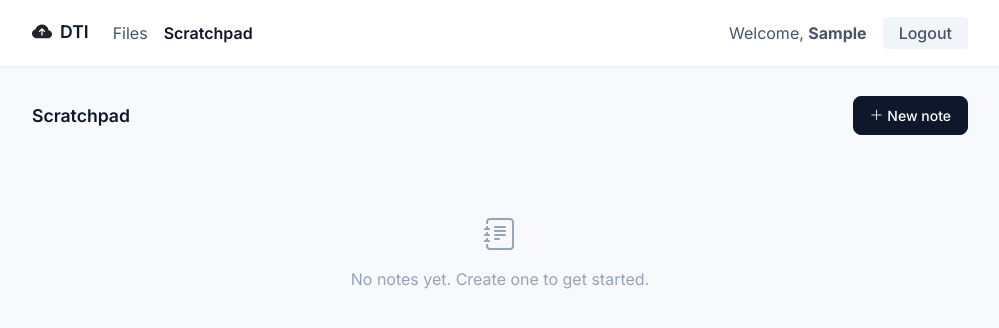
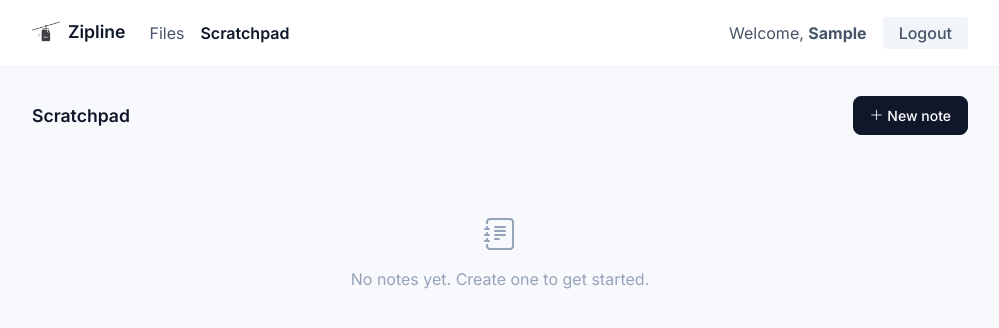
Before and after one commit to Tahsin2155/zipline, a Flask app: page /notes in a window 1280 px wide. Shown: the top 328 px of the page, without its empty margins (140-1139 px from the left). Run offline with Flask 3, Linux system fonts and the light colour scheme; the visitor is signed in with stand-in values (Sample User, id 1); data that the repository does not hold is empty.

Commit message:
Renamed to Zipline Add application icons and manifest for PWA support
- Added icon-192.png and icon-512.png to the static image directory.
- Created a manifest.json file to define the web application settings, including name, short name, start URL, display mode, and icons.

```diff
--- a/app/templates/auth/login.html
+++ b/app/templates/auth/login.html
@@ -1,11 +1,11 @@
 {% extends "base.html" %}
-{% block title %}Login - DTI{% endblock %}
+{% block title %}Login - Zipline{% endblock %}
 {% block content %}
 <div class="login-container">
     <div class="card">
         <div class="card-body p-4 p-sm-5">
             <div class="text-center mb-4">
-                <i class="bi bi-cloud-arrow-up-fill fs-1 text-dark mb-2 d-block"></i>
+                <img src="{{ url_for('static', filename='img/icon-192.png') }}" alt="Zipline" width="64" height="64" class="mb-2">
                 <h3 class="card-title fw-bold" style="color: #0f172a;">Welcome back</h3>
                 <p class="text-muted small">Sign in to access your files</p>
             </div>
--- a/app/templates/base.html
+++ b/app/templates/base.html
@@ -3,7 +3,12 @@
 <head>
     <meta charset="UTF-8">
     <meta name="viewport" content="width=device-width, initial-scale=1.0">
-    <title>{% block title %}Dhinka Chika{% endblock %}</title>
+    <title>{% block title %}Zipline{% endblock %}</title>
+    <link rel="icon" href="{{ url_for('static', filename='img/favicon.ico') }}" sizes="any">
+    <link rel="icon" type="image/png" sizes="16x16" href="{{ url_for('static', filename='img/favicon-16x16.png') }}">
+    <link rel="icon" type="image/png" sizes="32x32" href="{{ url_for('static', filename='img/favicon-32x32.png') }}">
+    <link rel="apple-touch-icon" sizes="180x180" href="{{ url_for('static', filename='img/apple-touch-icon.png') }}">
+    <link rel="manifest" href="{{ url_for('static', filename='manifest.json') }}">
     <link href="https://fonts.googleapis.com/css2?family=Inter:wght@400;500;600;700&display=swap" rel="stylesheet">
     <link href="https://cdn.jsdelivr.net/npm/bootstrap@5.3.0/dist/css/bootstrap.min.css" rel="stylesheet">
     <link rel="stylesheet" href="https://cdn.jsdelivr.net/npm/bootstrap-icons@1.11.1/font/bootstrap-icons.css">
@@ -15,7 +20,7 @@
     <nav class="navbar navbar-expand-lg navbar-light">
         <div class="container">
             <a class="navbar-brand" href="{{ url_for('files.dashboard') }}">
-                <i class="bi bi-cloud-arrow-up-fill me-2 fs-5 align-middle text-dark"></i>DTI
+                <img src="{{ url_for('static', filename='img/icon-192.png') }}" alt="" width="28" height="28" class="me-2 align-middle">Zipline
             </a>
             <button class="navbar-toggler border-0" type="button" data-bs-toggle="collapse" data-bs-target="#navbarNav">
                 <span class="navbar-toggler-icon"></span>
--- a/app/templates/files/dashboard.html
+++ b/app/templates/files/dashboard.html
@@ -1,6 +1,6 @@
 {% extends "base.html" %}
 
-{% block title %}Dashboard - DTI{% endblock %}
+{% block title %}Dashboard - Zipline{% endblock %}
 
 {% block content %}
 <div class="row g-4 my-2">
--- a/app/templates/notes/note_editor.html
+++ b/app/templates/notes/note_editor.html
@@ -1,6 +1,6 @@
 {% extends "base.html" %}
 
-{% block title %}{{ note.title }} - Scratchpad - DTI{% endblock %}
+{% block title %}{{ note.title }} - Scratchpad - Zipline{% endblock %}
 
 {% block extra_css %}
 <style>
--- a/app/templates/notes/notes.html
+++ b/app/templates/notes/notes.html
@@ -1,6 +1,6 @@
 {% extends "base.html" %}
 
-{% block title %}Scratchpad - DTI{% endblock %}
+{% block title %}Scratchpad - Zipline{% endblock %}
 
 {% block extra_css %}
 <style>
@@ -90,7 +90,7 @@
 {% if notes %}
 <div class="notes-grid">
     {% for note in notes %}
-    <div class="note-card" data-note-id="{{ note.id }}" onclick="if (!event.target.closest('.dropdown')) window.location.href='{{ url_for('notes.view', id=note.id) }}';">
+    <div class="note-card" data-note-id="{{ note.id }}" data-note-url="{{ url_for('notes.view', id=note.id) }}">
         <div class="note-card-header">
             <span class="note-title">{{ note.title }}</span>
             <div class="dropdown">
@@ -144,6 +144,14 @@
 {% block extra_js %}
 <script>
     const csrfToken = '{{ csrf_token() }}';
+
+    document.querySelectorAll('.note-card').forEach(noteCard => {
+        noteCard.addEventListener('click', (event) => {
+            if (!event.target.closest('.dropdown')) {
+                window.location.href = noteCard.dataset.noteUrl;
+            }
+        });
+    });
 
     document.getElementById('newNoteBtn').addEventListener('click', () => {
         const formData = new FormData();
--- a/cleanup_task.py
+++ b/cleanup_task.py
@@ -8,7 +8,7 @@ local Flask app might use will not work reliably there. Instead:
 
   1. Go to the "Tasks" tab on PythonAnywhere.
   2. Add a new scheduled task (e.g. daily at 03:00) running:
-         python3.x /home/<youruser>/dti/cleanup_task.py
+         python3.x /home/<youruser>/zipline/cleanup_task.py
   3. That's it -- this script runs once, deletes expired files, and exits.
 
 Run locally with:
--- a/wsgi.py
+++ b/wsgi.py
@@ -6,7 +6,7 @@ import `application` from here, e.g. add near the bottom of the
 auto-generated /var/www/<you>_pythonanywhere_com_wsgi.py:
 
     import sys
-    path = '/home/<youruser>/dti'
+    path = '/home/<youruser>/zipline'
     if path not in sys.path:
         sys.path.insert(0, path)
 
```
Also changed, not shown: README.md, app/static/img/apple-touch-icon.png (added), app/static/img/favicon-16x16.png (added), app/static/img/favicon-32x32.png (added), app/static/img/favicon.ico (added), app/static/img/icon-192.png (added), app/static/img/icon-512.png (added), app/static/manifest.json (added).
